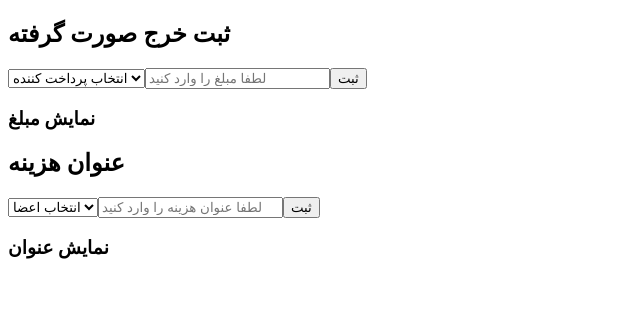
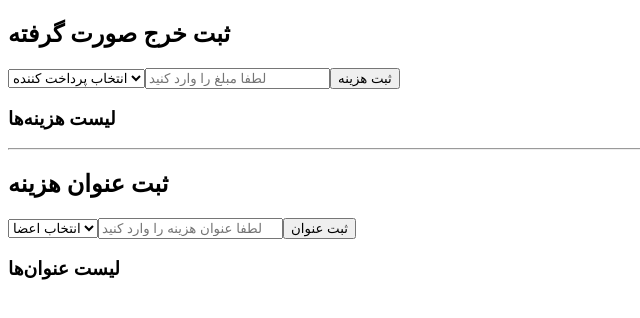
Before and after one commit to setayesh0882/cost-sharing, a React (Vite) app: page /Expense in a window 1280 px wide. Shown: the top 318 px of the page, without its empty margins (0-640 px from the left). Built offline with nearby package versions, Linux system fonts and the light colour scheme.

Commit message:
add a delete buttun for expense and title

```diff
--- a/src/Expense.jsx
+++ b/src/Expense.jsx
@@ -1,5 +1,4 @@
 import { useState, useEffect } from "react";
-import Members from "./Members";
 
 export default function Expense() {
   const [expense, setExpense] = useState("");
@@ -8,41 +7,46 @@ export default function Expense() {
   const [recordTitle, setRecordTitle] = useState([]);
   const [membersList, setMembersList] = useState([]);
   const [selectedMember, setSelectedMember] = useState("");
-  // const [listOfMembers, setListOfMembers] = useState([]);
   const [selectMembers, setSelectMembers] = useState("");
-
 
   useEffect(() => {
     const storedExpense = localStorage.getItem("expense");
-    if (storedExpense) {
-      setRecordExpense(JSON.parse(storedExpense));
-    }
+    if (storedExpense) setRecordExpense(JSON.parse(storedExpense));
 
     const storedMembers = localStorage.getItem("members");
-    if (storedMembers) {
-      setMembersList(JSON.parse(storedMembers));
-    }
+    if (storedMembers) setMembersList(JSON.parse(storedMembers));
+
+    const storedTitles = localStorage.getItem("titles");
+    if (storedTitles) setRecordTitle(JSON.parse(storedTitles));
   }, []);
 
   useEffect(() => {
     localStorage.setItem("expense", JSON.stringify(recordExpense));
   }, [recordExpense]);
 
+  useEffect(() => {
+    localStorage.setItem("titles", JSON.stringify(recordTitle));
+  }, [recordTitle]);
+
   const handleShowExpense = () => {
-    if (expense.trim() === "" || selectedMember.trim() === "") return;
+    if (!expense.trim() || !selectedMember.trim()) return;
     setRecordExpense([...recordExpense, `${selectedMember}: ${expense}`]);
     setExpense("");
   };
 
-
-
   const handleShowTitle = () => {
-    if (title.trim() === "" || selectMembers.trim() === "") return;
-    setRecordTitle([...recordTitle, `${selectMembers} : ${title}`]);
+    if (!title.trim() || !selectMembers.trim()) return;
+    setRecordTitle([...recordTitle, `${selectMembers}: ${title}`]);
     setTitle("");
   };
 
+  const handleDeleteExpense = (indexDelete) => {
+    setRecordExpense(recordExpense.filter((_, index) => index !== indexDelete));
+  };
 
+  const handleDeleteTitle = (indexDelete) => {
+    setRecordTitle(recordTitle.filter((_, index) => index !== indexDelete));
+  };
 
   return (
     <div>
@@ -60,36 +64,39 @@ export default function Expense() {
         ))}
       </select>
 
-
       <input
         type="number"
         value={expense}
         onChange={(e) => setExpense(e.target.value)}
         placeholder="لطفا مبلغ را وارد کنید"
       />
-      <button onClick={handleShowExpense}>ثبت</button>
+      <button onClick={handleShowExpense}>ثبت هزینه</button>
 
-      <h3>نمایش مبلغ</h3>
+      <h3>لیست هزینه‌ها</h3>
       <ul>
         {recordExpense.map((exp, index) => (
-          <li key={index}>{exp}</li>
+          <li key={index}>
+            {exp}
+            <button onClick={() => handleDeleteExpense(index)}>حذف</button>
+          </li>
         ))}
       </ul>
 
+      <hr />
 
-
-
-      <h2>عنوان هزینه</h2>
+      <h2>ثبت عنوان هزینه</h2>
 
       <select
         value={selectMembers}
-        onChange={(e) => setSelectMembers(e.target.value)}>
+        onChange={(e) => setSelectMembers(e.target.value)}
+      >
         <option value="">انتخاب اعضا</option>
         {membersList.map((member, index) => (
-          <option key={index} value={member}>{member}</option>
+          <option key={index} value={member}>
+            {member}
+          </option>
         ))}
       </select>
-
 
       <input
         type="text"
@@ -97,12 +104,15 @@ export default function Expense() {
         onChange={(e) => setTitle(e.target.value)}
         placeholder="لطفا عنوان هزینه را وارد کنید"
       />
-      <button onClick={handleShowTitle}>ثبت</button>
+      <button onClick={handleShowTitle}>ثبت عنوان</button>
 
-      <h3>نمایش عنوان</h3>
+      <h3>لیست عنوان‌ها</h3>
       <ul>
         {recordTitle.map((tit, index) => (
-          <li key={index}>{tit}</li>
+          <li key={index}>
+            {tit}
+            <button onClick={() => handleDeleteTitle(index)}>حذف</button>
+          </li>
         ))}
       </ul>
     </div>
```
